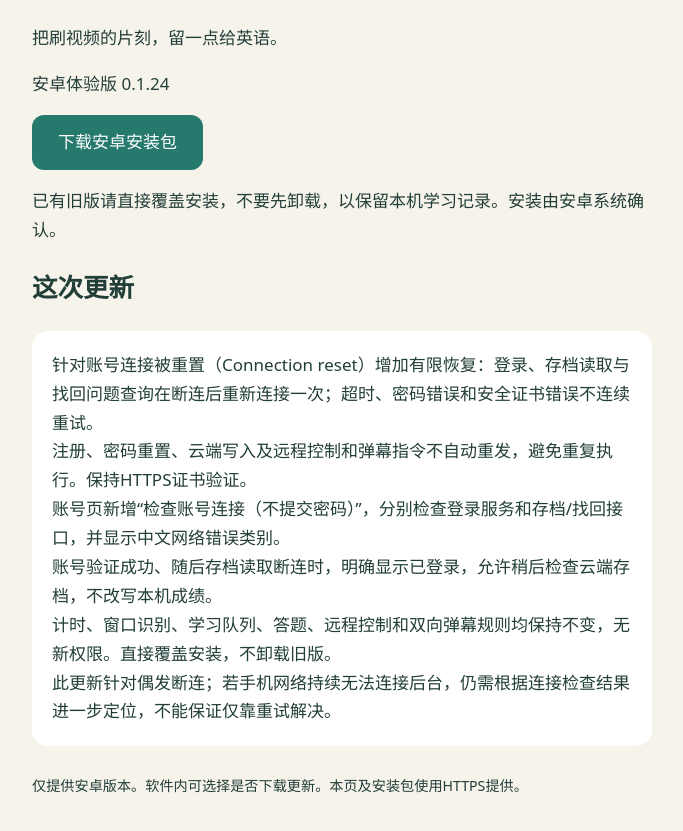
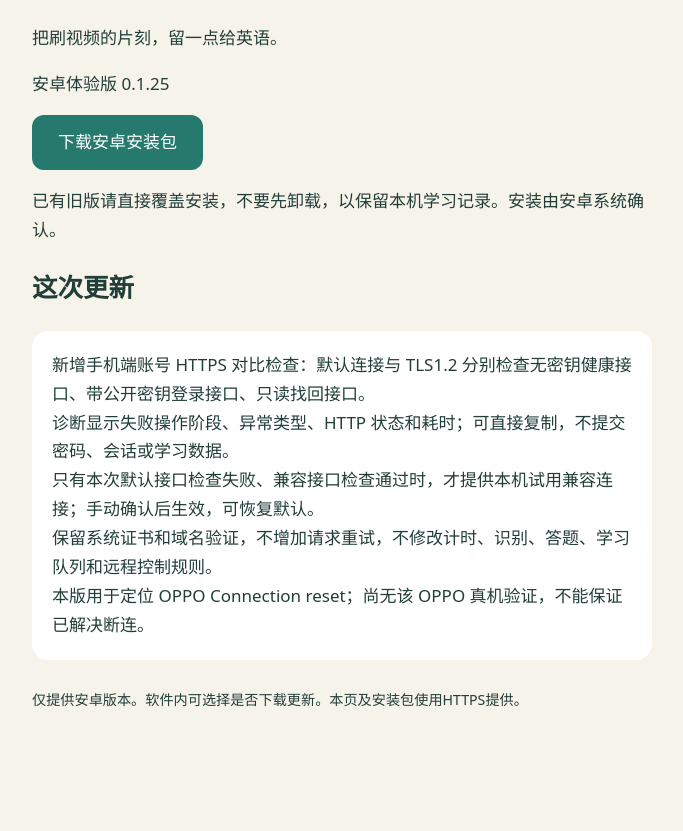
Before and after one commit to chanyunyu418-netizen/cijian-updates, a plain HTML site: page index.html in a window 1280 px wide. Shown: the part 175-1006 px from the top of the page, without its empty margins (298-981 px from the left). After the commit the page ends 979 px from the top, so only its background shows below. Drawn offline with Linux system fonts and the light colour scheme.

Commit message:
Publish Cijian 0.1.25: read-only HTTPS comparison and evidence-gated compatibility

```diff
--- a/index.html
+++ b/index.html
@@ -1,11 +1,10 @@
 <!doctype html>
 <html lang="zh-CN"><meta charset="utf-8"><meta name="viewport" content="width=device-width,initial-scale=1"><title>词间 · 安卓下载</title>
 <style>body{margin:0;background:#f6f3eb;color:#223e38;font:17px/1.7 system-ui,sans-serif}main{max-width:620px;margin:8vh auto;padding:28px}h1{font-size:42px;line-height:1.2}a.download{display:inline-block;background:#26796d;color:white;padding:13px 26px;border-radius:12px;text-decoration:none}pre{white-space:pre-wrap;font:inherit;background:white;padding:20px;border-radius:16px}small{display:block;margin-top:28px}</style>
-<main><h1>词间</h1><p>把刷视频的片刻，留一点给英语。</p><p>安卓体验版 0.1.24</p><p><a class="download" href="cijian-0.1.24.apk" download>下载安卓安装包</a></p>
-<p>已有旧版请直接覆盖安装，不要先卸载，以保留本机学习记录。安装由安卓系统确认。</p><h2>这次更新</h2><pre>针对账号连接被重置（Connection reset）增加有限恢复：登录、存档读取与找回问题查询在断连后重新连接一次；超时、密码错误和安全证书错误不连续重试。
-注册、密码重置、云端写入及远程控制和弹幕指令不自动重发，避免重复执行。保持HTTPS证书验证。
-账号页新增“检查账号连接（不提交密码）”，分别检查登录服务和存档/找回接口，并显示中文网络错误类别。
-账号验证成功、随后存档读取断连时，明确显示已登录，允许稍后检查云端存档，不改写本机成绩。
-计时、窗口识别、学习队列、答题、远程控制和双向弹幕规则均保持不变，无新权限。直接覆盖安装，不卸载旧版。
-此更新针对偶发断连；若手机网络持续无法连接后台，仍需根据连接检查结果进一步定位，不能保证仅靠重试解决。</pre>
+<main><h1>词间</h1><p>把刷视频的片刻，留一点给英语。</p><p>安卓体验版 0.1.25</p><p><a class="download" href="cijian-0.1.25.apk" download>下载安卓安装包</a></p>
+<p>已有旧版请直接覆盖安装，不要先卸载，以保留本机学习记录。安装由安卓系统确认。</p><h2>这次更新</h2><pre>新增手机端账号 HTTPS 对比检查：默认连接与 TLS1.2 分别检查无密钥健康接口、带公开密钥登录接口、只读找回接口。
+诊断显示失败操作阶段、异常类型、HTTP 状态和耗时；可直接复制，不提交密码、会话或学习数据。
+只有本次默认接口检查失败、兼容接口检查通过时，才提供本机试用兼容连接；手动确认后生效，可恢复默认。
+保留系统证书和域名验证，不增加请求重试，不修改计时、识别、答题、学习队列和远程控制规则。
+本版用于定位 OPPO Connection reset；尚无该 OPPO 真机验证，不能保证已解决断连。</pre>
 <small>仅提供安卓版本。软件内可选择是否下载更新。本页及安装包使用HTTPS提供。</small></main></html>
```
Also changed, not shown: update.json (+5 -5 lines), 2 other files.
